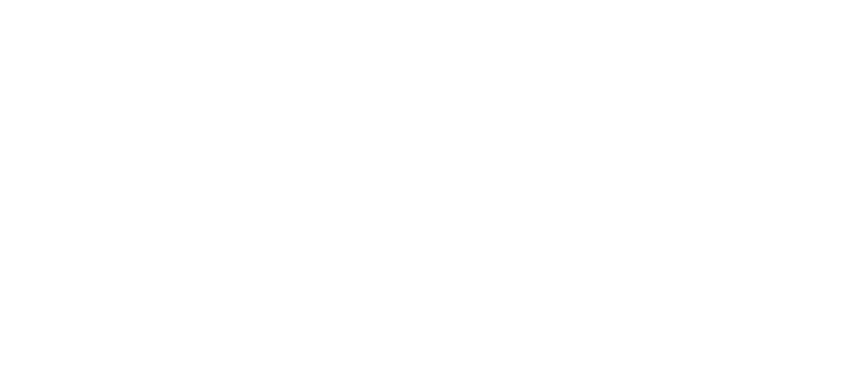
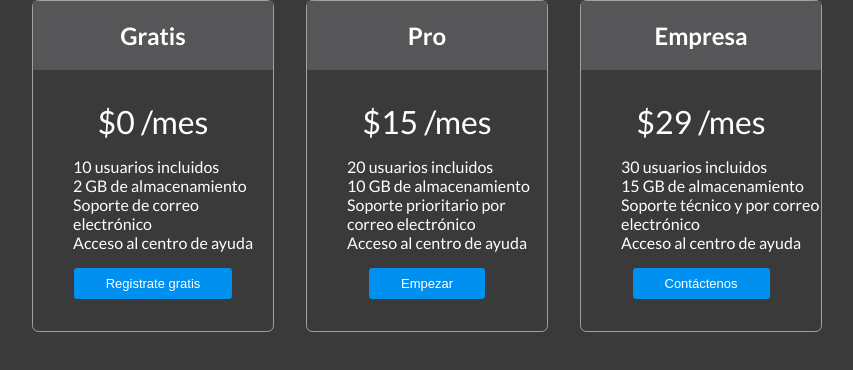
Before and after one commit to AinhoaMaya/examen-html-dinamico, a website: page front/index.html in a window 1280 px wide. Shown: the whole page, without its empty margins (213-1066 px from the left). Drawn offline with Linux system fonts and the light colour scheme; files that its build step writes are made by us from their sources.

Commit message:
Se crea el componente "cards" junto con su estructura, HTML y CSS

```diff
--- a/front/index.html
+++ b/front/index.html
@@ -4,10 +4,13 @@
   <meta charset="UTF-8">
   <meta name="viewport" content="width=device-width, initial-scale=1.0">
   <title>Examen HTML dinámico</title>
+  <link rel="preconnect" href="https://fonts.googleapis.com">
+  <link rel="preconnect" href="https://fonts.gstatic.com" crossorigin>
+  <link href="https://fonts.googleapis.com/css2?family=Lato:ital,wght@0,100;0,300;0,400;0,700;0,900;1,100;1,300;1,400;1,700;1,900&display=swap" rel="stylesheet">
   <link rel="stylesheet" href="style/app.css">
   <script type="module" src="/src/index.js"></script>
 </head>
 <body>
-
+  <cards-component></cards-component>
 </body>
 </html>
--- /dev/null
+++ b/front/src/components/cards.js
@@ -0,0 +1,174 @@
+class Cards extends HTMLElement {
+  constructor () {
+    super()
+    this.shadow = this.attachShadow({ mode: 'open' })
+    this.data = []
+    // this.text = this.getAttribute('text')
+    // this.width = this.getAttribute('width')
+    // this.height = this.getAttribute('height')
+  }
+
+  async connectedCallback() {
+    await this.loadData();
+    await this.render();
+  }
+
+  loadData() {
+    // const response = await fetch('')
+    this.data = [
+      {
+        title: "Gratis",
+        price: "$0 /mes",
+        list: [
+          "10 usuarios incluidos",
+          "2 GB de almacenamiento",
+          "Soporte de correo electrónico",
+          "Acceso al centro de ayuda"
+        ],
+        buttonText: "Registrate gratis",
+      },
+      {
+        title: "Pro",
+        price: "$15 /mes",
+        list: [
+          "20 usuarios incluidos",
+          "10 GB de almacenamiento",
+          "Soporte prioritario por correo electrónico",
+          "Acceso al centro de ayuda"
+        ],
+        buttonText: "Empezar",
+      },
+      {
+        title: "Empresa",
+        price: "$29 /mes",
+        list: [
+          "30 usuarios incluidos",
+          "15 GB de almacenamiento",
+          "Soporte técnico y por correo electrónico",
+          "Acceso al centro de ayuda"
+        ],
+        buttonText: "Contáctenos",
+      }
+    ]
+  }
+
+  render () {
+    this.shadow.innerHTML =
+      /* html */`
+      <style>
+        .cards{
+          display: flex;
+          align-items: center;
+          justify-content: center;
+          gap: 2rem;
+        }
+
+        .card{
+          display: flex;
+          align-items: center;
+          border-radius: 0.4rem;
+          flex-direction: column;
+          max-width: 15rem;
+          border: 1px solid hsl(0, 1%, 63%);
+        }
+
+        .card-title{
+          background-color: hsl(240, 1%, 34%);
+          max-height: 5rem;
+          min-width: 15rem;
+        }
+
+        h2{
+          text-align: center;
+        }
+
+        h2, span, li{
+          color: hsl(0, 0%, 100%);
+          font-family: "Lato", sans-serif;
+        }
+
+        .card-content{
+          display: flex;
+          align-items: center;
+          flex-direction: column;
+          padding: 2rem 0;
+        }
+
+        span{
+          font-size: 2rem;
+        }
+
+        ul{
+          list-style-type: none;
+          margin-right: 0;
+          padding-right: 0;
+        }
+
+        .register-button {
+          background-color: hsl(204, 100%, 47%);
+          border: none;
+          border-radius: 0.2rem;
+          color: hsl(0, 0%, 100%);
+          font-size: 13px;
+          font-weight: 300;
+          outline: none;
+          padding: 0.5rem 2rem;
+        }
+      </style>
+
+      <div class="cards"></div>
+    `
+    const cards = this.shadow.querySelector('.cards');
+
+    this.data.forEach(product => {
+      const card = document.createElement('div');
+      cards.appendChild(card);
+      card.classList.add('card');
+
+      const cardTitleContainer = document.createElement('div');
+      card.appendChild(cardTitleContainer);
+      cardTitleContainer.classList.add('card-title');
+
+      const cardTitle = document.createElement('h2');
+      cardTitleContainer.appendChild(cardTitle);
+      cardTitle.textContent = product.title;
+
+      const cardContent = document.createElement('div');
+      card.appendChild(cardContent);
+      cardContent.classList.add('card-content');
+
+      const cardPrice = document.createElement('div');
+      cardContent.appendChild(cardPrice);
+      cardPrice.classList.add('card-price');
+
+      const cardPriceSpan = document.createElement('span');
+      cardContent.appendChild(cardPriceSpan);
+      cardPriceSpan.textContent = product.price;
+
+      const cardList = document.createElement('div');
+      cardContent.appendChild(cardList);
+      cardList.classList.add('card-list');
+
+      const cardListUl = document.createElement('ul');
+      cardList.appendChild(cardListUl);
+
+      product.list.forEach(listItem => {
+        const cardListLi = document.createElement('li');
+        cardListUl.appendChild(cardListLi);
+        cardListLi.textContent = listItem;
+        cardListLi.classList.add('li');
+      });
+
+      const cardButtonContainer = document.createElement('div');
+      cardContent.appendChild(cardButtonContainer);
+      cardButtonContainer.classList.add('card-button');
+
+      const cardButton = document.createElement('button');
+      cardButtonContainer.appendChild(cardButton);
+      cardButton.textContent = product.buttonText;
+      cardButton.classList.add('register-button')
+    });
+  }
+}
+
+customElements.define('cards-component', Cards)
--- /dev/null
+++ b/front/src/index.js
@@ -0,0 +1 @@
+import './components/cards.js'
--- a/front/style/app.css
+++ b/front/style/app.css
@@ -0,0 +1,15 @@
+*{
+  margin: 0;
+  padding: 0;
+  box-sizing: border-box;
+  overflow: hidden;
+}
+
+body{
+  background-color: hsl(240, 1%, 23%);
+  display: grid;
+  min-height: 100vh;
+  height: 100vh;
+  width: 100%;
+
+}
```
Also changed, not shown: front/src/components/index.js (deleted).
